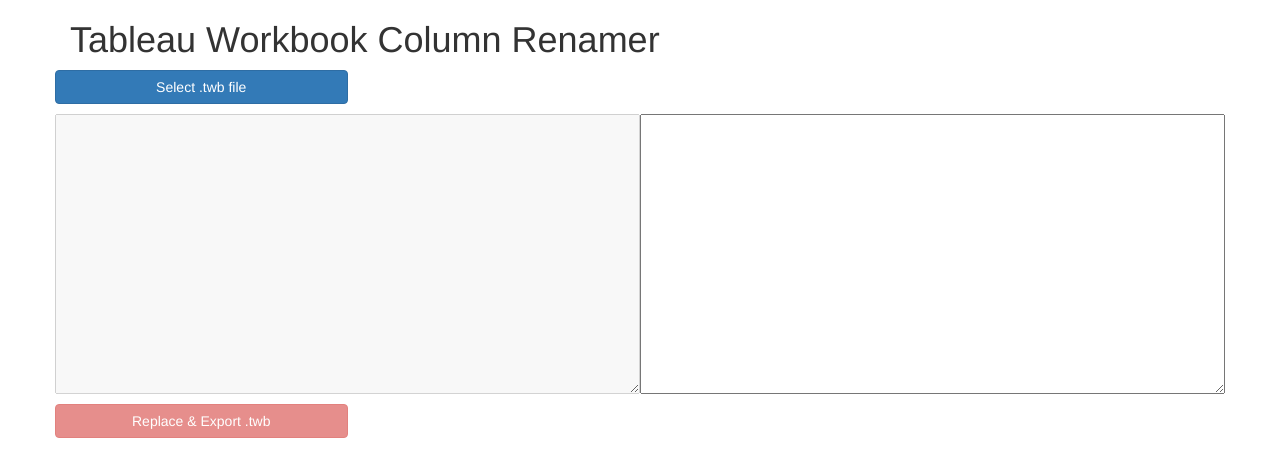
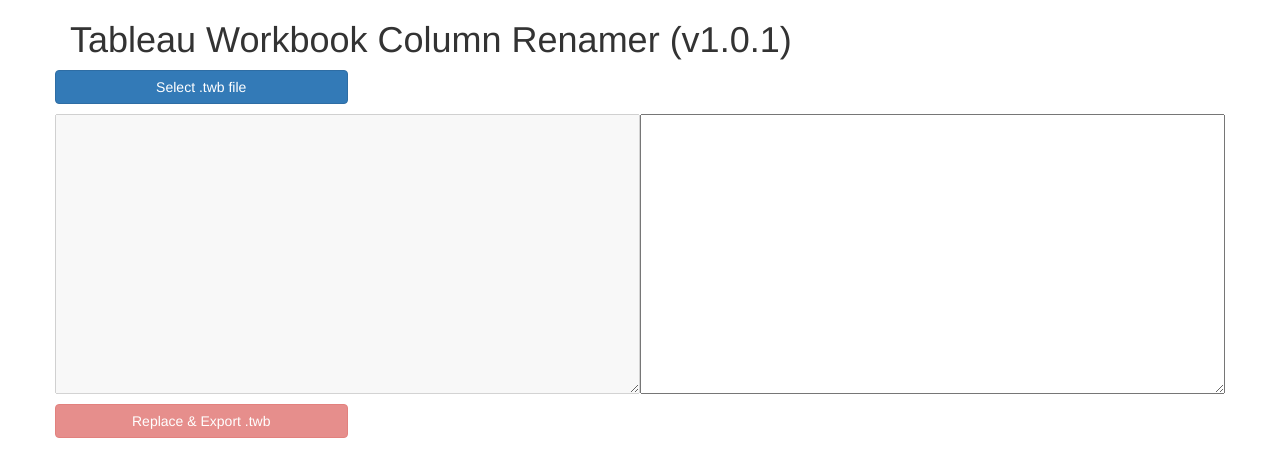
Before and after one commit to taiga/TwbColumnRenamer, a website built with webpack: page index.html in a window 1280 px wide. Built offline with nearby package versions, Linux system fonts and the light colour scheme.

Commit message:
バージョン番号を付与 #3

```diff
--- a/index.html
+++ b/index.html
@@ -2,11 +2,11 @@
 <html lang="ja">
 <head>
   <meta charset="utf-8">
-  <title>Tableau Workbook Column Renamer</title>
+  <title>Tableau Workbook Column Renamer (v1.0.1)</title>
 </head>
 <body>
   <div class="container">
-    <h1>Tableau Workbook Column Renamer</h1>
+    <h1>Tableau Workbook Column Renamer (v1.0.1)</h1>
     <div class="row">
       <button class="btn btn-primary col-md-3" data-js="selectButton">Select .twb file</button>
       <input type="file" data-js="twbLoader" value="Select .twb file." style="display: none">
--- a/package.json
+++ b/package.json
@@ -1,6 +1,6 @@
 {
   "name": "TwbColumnRenamer",
-  "version": "1.0.0",
+  "version": "1.0.1",
   "description": "",
   "scripts": {
     "build": "webpack --colors --config ./webpack.config.dev.js",
```
